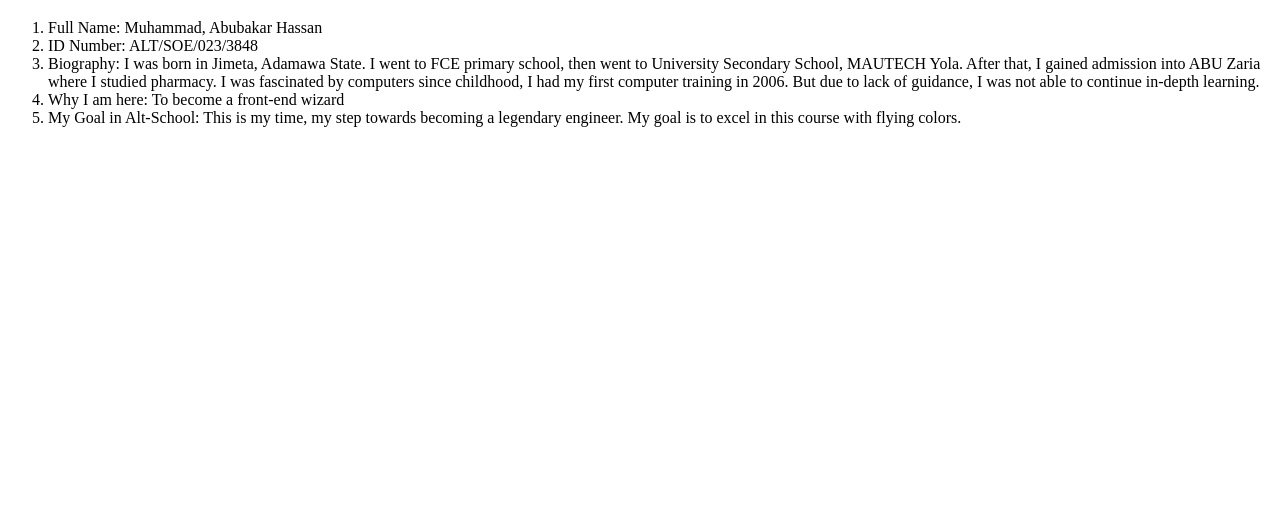
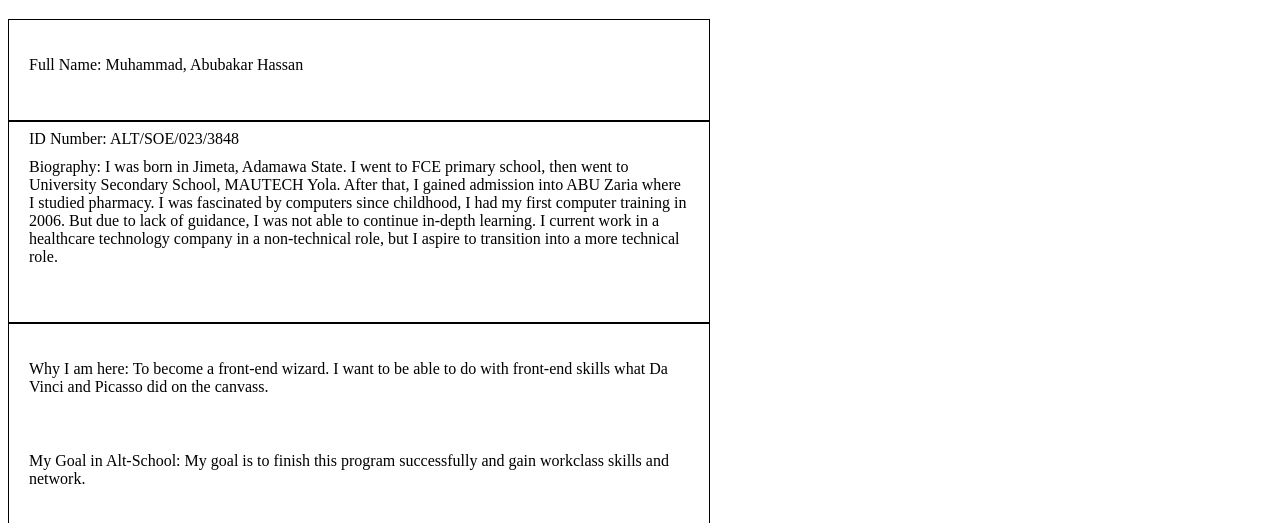
Before and after one commit to darkqubits/altschoolassignments, a plain HTML site: page altSchoolForm/index.html in a window 1280 px wide. Shown: the part 113-636 px from the top of the page. Drawn offline with Linux system fonts and the light colour scheme.

Commit message:
modified altschool form

```diff
--- a/altSchoolForm/index.html
+++ b/altSchoolForm/index.html
@@ -3,6 +3,7 @@
   <head>
     <meta charset="UTF-8" />
     <meta name="viewport" content="width=device-width, initial-scale=1.0" />
+    <link rel="stylesheet" href="./little.css">
     <title>Document</title>
   </head>
   <body>
@@ -13,23 +14,33 @@
       </ul>
     </nav>
     <h1>About Me</h1>
-    <ol>
-      <li>Full Name: Muhammad, Abubakar Hassan</li>
-      <li>ID Number: ALT/SOE/023/3848</li>
-      <li>
+
+    <div id="profile-info">
+      <p>Full Name: Muhammad, Abubakar Hassan</p>
+      <p>ID Number: ALT/SOE/023/3848</p>
+    </div>
+    <div id="biography">
+      <p>
         Biography: I was born in Jimeta, Adamawa State. I went to FCE primary
         school, then went to University Secondary School, MAUTECH Yola. After
         that, I gained admission into ABU Zaria where I studied pharmacy. I was
         fascinated by computers since childhood, I had my first computer
         training in 2006. But due to lack of guidance, I was not able to
-        continue in-depth learning.
-      </li>
-      <li>Why I am here: To become a front-end wizard</li>
-      <li>
-        My Goal in Alt-School: This is my time, my step towards becoming a
-        legendary engineer. My goal is to excel in this course with flying
-        colors.
-      </li>
-    </ol>
+        continue in-depth learning. I current work in a healthcare technology
+        company in a non-technical role, but I aspire to transition into a more
+        technical role.
+      </p>
+    </div>
+
+    <div id="goals">
+      <p>
+        Why I am here: To become a front-end wizard. I want to be able to do
+        with front-end skills what Da Vinci and Picasso did on the canvass.
+      </p>
+      <p>
+        My Goal in Alt-School: My goal is to finish this program successfully
+        and gain workclass skills and network.
+      </p>
+    </div>
   </body>
 </html>
--- /dev/null
+++ b/altSchoolForm/little.css
@@ -0,0 +1,21 @@
+#profile-info {
+  border: 1px solid;
+  height: 100px;
+  width: 700px;
+}
+
+#biography {
+  border: 1px solid;
+  height: 200px;
+  width: 700px;
+}
+
+#goals {
+  border: 1px solid;
+  height: 200px;
+  width: 700px;
+}
+
+p {
+  padding: 20px;
+}
```
Also changed, not shown: altSchoolForm/form.html (+2 -2 lines), altSchoolForm/sign-in.html (added, +26 -0 lines).
